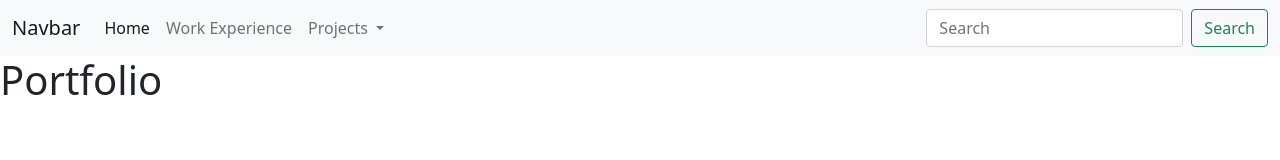
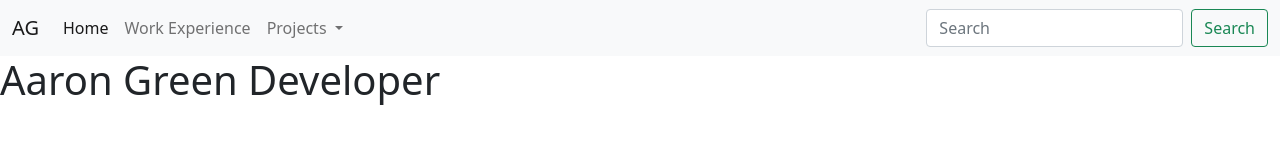
Before and after one commit to AaronGreenDev/AaronGreenDev.github.io, a plain HTML site: page index.html in a window 1280 px wide. Drawn offline with nearby package versions, Linux system fonts and the light colour scheme.

Commit message:
edited nav and title

```diff
--- a/index.html
+++ b/index.html
@@ -13,7 +13,7 @@
 
   <nav class="navbar navbar-expand-lg navbar-light bg-light">
     <div class="container-fluid">
-      <a class="navbar-brand" href="#">Navbar</a>
+      <a class="navbar-brand" href="#">AG</a>
       <button class="navbar-toggler" type="button" data-bs-toggle="collapse" data-bs-target="#navbarSupportedContent" aria-controls="navbarSupportedContent" aria-expanded="false" aria-label="Toggle navigation">
         <span class="navbar-toggler-icon"></span>
       </button>
@@ -45,7 +45,7 @@
   </nav>
 
   <body>
-    <h1>Portfolio</h1>
+    <h1>Aaron Green Developer</h1>
 
     <!-- Optional JavaScript; choose one of the two! -->
 
```
